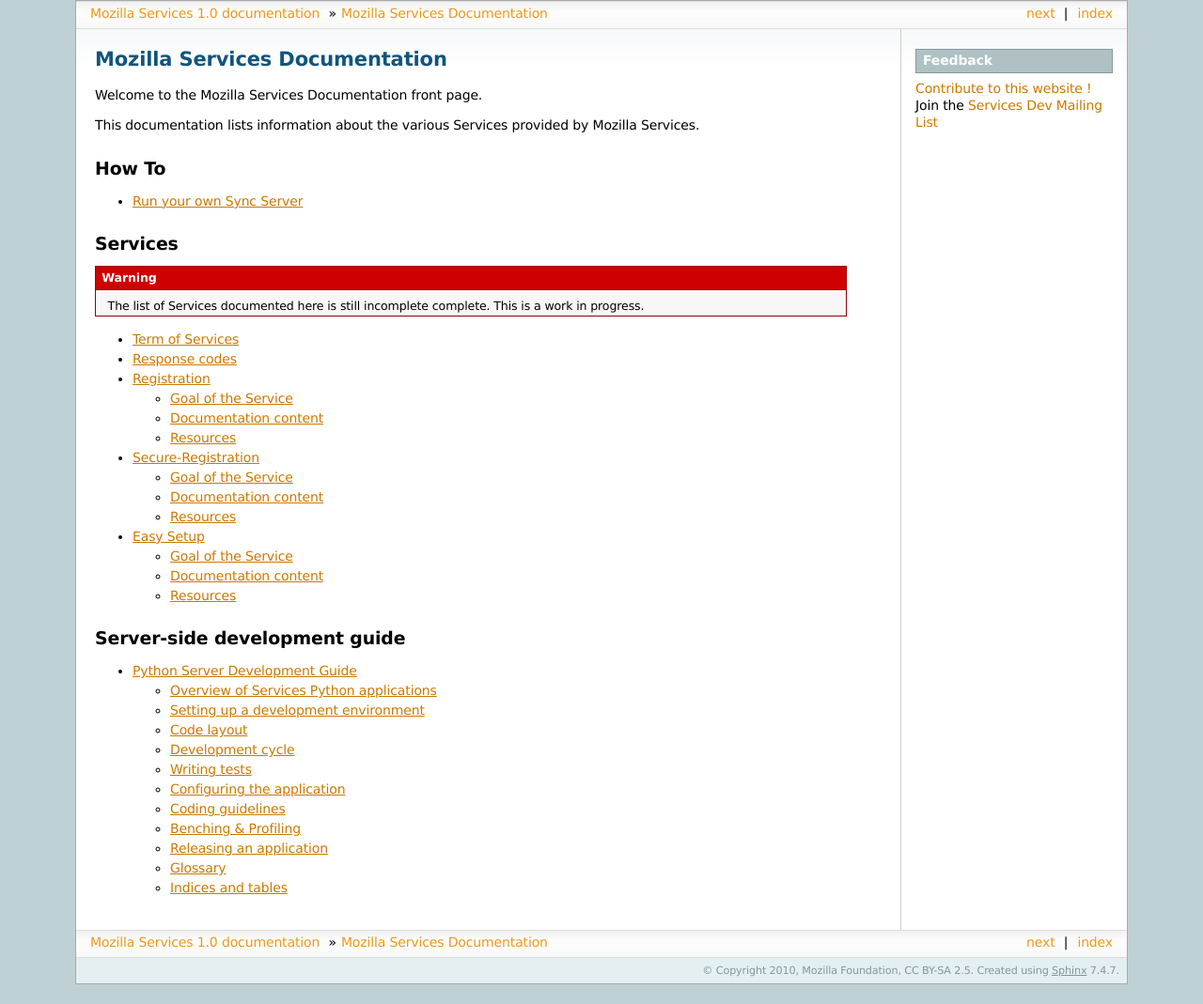
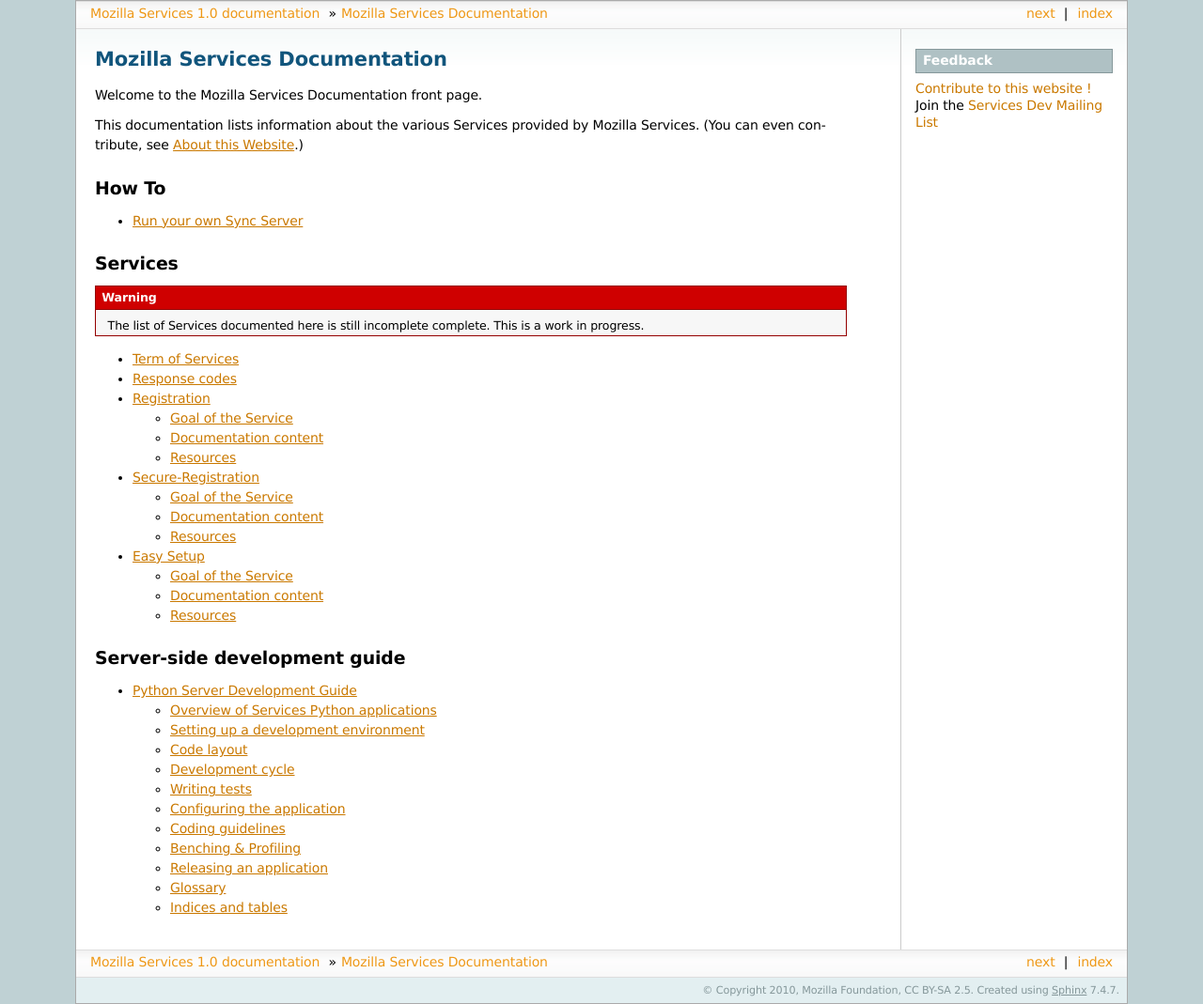
Before and after one commit to mozilla-services/docs, a Sphinx documentation site: the page built from source/index.rst, in a window 1280 px wide. Shown: the whole page at 94% size. Built offline with Sphinx 7.4.7, drawn with Linux system fonts in a browser that asks for light colours; before the commit the page ends 1048 px from its top, so only the background shows below that.

Commit message:
linked index and about

```diff
--- a/source/about.rst
+++ b/source/about.rst
@@ -1,8 +1,10 @@
+.. _about:
+
 About this Website
 ==================
 
 This website is created using the Sphinx tool and all its content is
-versioned in a Mecurial repository.
+versioned in a Mercurial repository.
 
 
 If you want to change its content you can:
--- a/source/index.rst
+++ b/source/index.rst
@@ -5,7 +5,8 @@
 Welcome to the Mozilla Services Documentation front page.
 
 This documentation lists information about the various Services
-provided by Mozilla Services.
+provided by Mozilla Services. (You can even contribute, see :ref:`about`.)
+
 
 How To
 ======
```
